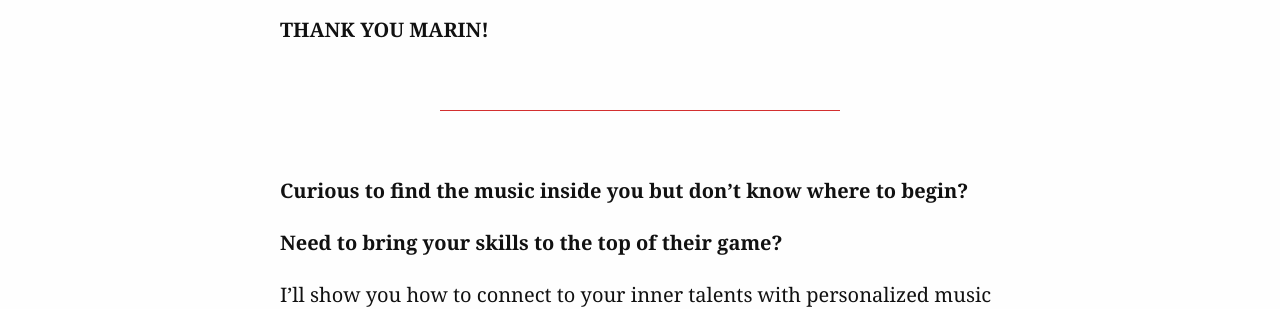
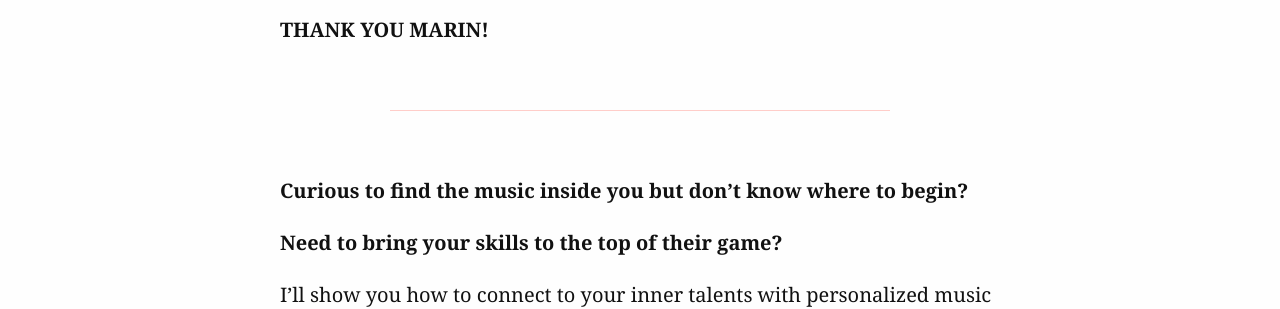
Before and after one commit to cchaiken/ccms, a Jekyll site: the page built from index.md, in a window 1280 px wide. Shown: the part 1984-2293 px from the top of the page. Built offline with Jekyll 4.4.1, drawn with Linux system fonts in a browser that asks for light colours; some web fonts are replaced.

Commit message:
Updated Index

```diff
--- a/index.md
+++ b/index.md
@@ -61,7 +61,7 @@ Thank you so much for your continued support and care and for voting for me! It
 
 **THANK YOU MARIN!**
 
-<hr style="background-color:#D32F2F;border:none;height:1px;max-width:400px;margin:4em auto;">
+<hr style="background-color:#ffcdc9;border:none;height:1px;max-width:500px;margin:4em auto;">
 
 **Curious to find the music inside you but don't know where to begin?**
 
```
